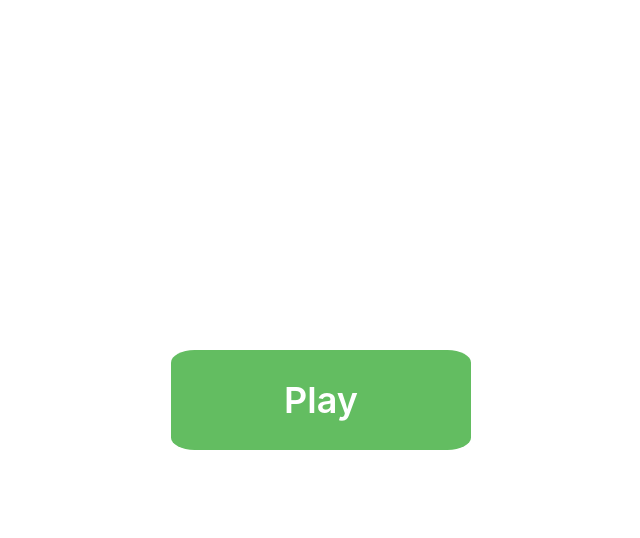
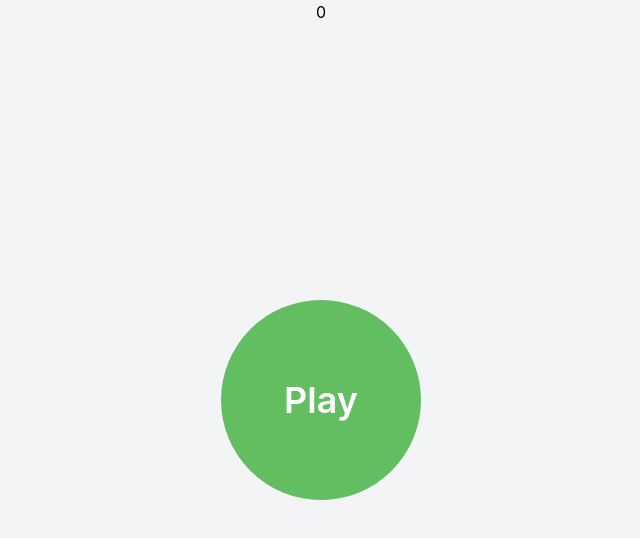
Before and after one commit to AaronGazzola/Generations-kampen, a Next.js app in the folder frontend/: page / in a window 1280 px wide. Shown: the top 538 px of the page, without its empty margins (319-959 px from the left). Built offline with nearby package versions, Linux system fonts and the light colour scheme.

Commit message:
play button and liquid drain timing fix

```diff
--- a/frontend/pages/_document.tsx
+++ b/frontend/pages/_document.tsx
@@ -10,7 +10,7 @@ class MyDocument extends Document {
 					<link rel='apple-touch-icon' href='/apple-touch-icon.png' />
 					<link rel='manifest' href='/manifest.json' />
 				</Head>
-				<body className='bg-background'>
+				<body className='bg-gray-100'>
 					<Main />
 					<NextScript />
 				</body>
--- a/frontend/pages/index.tsx
+++ b/frontend/pages/index.tsx
@@ -7,8 +7,7 @@ import { useAppSelector } from '../redux/hooks';
 const Home: NextPage = () => {
 	const { screenWidth, screenHeight } = useAppSelector(state => state.utils);
 	const [playButtonStyle, setPlayButtonStyle] = useState({
-		height: 100,
-		width: 300,
+		width: 200,
 		color: 'green'
 	});
 	const canvasRef = useRef<HTMLCanvasElement | null>(null);
@@ -17,6 +16,7 @@ const Home: NextPage = () => {
 		'standby' | 'play' | 'feedback' | 'countdown'
 	>('standby');
 	const [seconds, setSeconds] = useState(0);
+	const playButtonWidth = 200;
 
 	useEffect(() => {
 		if (phase !== 'play' || !canvasRef.current) return;
@@ -145,41 +145,40 @@ const Home: NextPage = () => {
 			}
 		}, 1000);
 	};
-
 	return (
 		<>
 			<Meta />
 			<Keyframes
 				from={{
-					transform: `scale(${playButtonStyle.width / screenWidth}, ${
-						playButtonStyle.height / screenHeight
-					})`,
-					borderRadius: 100
+					transform: `scale(1)`
 				}}
-				to={{ transform: 'scale(1.2,1.2)', borderRadius: 9999999 }}
+				to={{ transform: 'scale(10)' }}
 				name='playButtonExpand'
 			/>
 			{/* Play button */}
-			<div
-				className={`fixed top-0 left-0 w-screen origin-center bg-${
-					playButtonStyle.color
-				} ${
-					['standby', 'countdown'].includes(phase) ? '' : 'hidden'
-				} cursor-pointer`}
+			{/* <div
+				className={`fixed top-0 left-0 origin-center w-10 h-10 rounded-full bg-${
+					phase === 'countdown'
+						? 'green'
+						: `${playButtonStyle.color} cursor-pointer`
+				} ${['standby', 'countdown'].includes(phase) ? '' : 'hidden'}`}
 				style={{
-					height: 'calc(var(--vh) * 100)',
-					transform: `scale(${playButtonStyle.width / screenWidth}, ${
-						playButtonStyle.height / screenHeight
-					})`,
-					borderRadius: 100,
 					animation:
 						phase === 'countdown'
 							? 'playButtonExpand .5s cubic-bezier( 0.87, -0.1, 0.98, 0.06 )  forwards'
 							: ''
 				}}
-			></div>
+			></div> */}
+			<div
+				className='flex items-center justify-center fixed top-0 left-0 right-0 bottom-0'
+				style={{
+					display: ['countdown', 'standby'].includes(phase) ? 'flex' : 'none'
+				}}
+			>
 				<button
-				className={`fixed top-1/2 left-1/2 transform -translate-x-1/2 -translate-y-1/2 text-white font-semibold text-4xl ${
+					className={`text-white font-semibold text-4xl bg-green ${
+						phase === 'standby' ? 'hover:bg-green-light' : ''
+					} origin-center ${
 						['standby', 'countdown'].includes(phase) ? '' : 'hidden'
 					}`}
 					onMouseOver={() =>
@@ -190,17 +189,23 @@ const Home: NextPage = () => {
 					}
 					onMouseUp={playHandler}
 					style={{
-					width: playButtonStyle.width,
-					height: playButtonStyle.height,
-					transform:
-						phase === 'countdown' ? `scale(6) translate(-8%, -8%)` : '',
-					opacity: phase === 'countdown' ? 0 : 1,
-					transition: 'all .5s cubic-bezier( 0.87, -0.1, 0.98, 0.06 )'
+						width: playButtonWidth,
+						height: playButtonWidth,
+						borderRadius: '50%',
+						transform: phase === 'countdown' ? `scale(15)` : '',
+						transition: 'all 1s cubic-bezier( 0.85, -0.1, 0.66, 0.68 )'
 					}}
 					onClick={playHandler}
 				>
+					<span
+						className={`transition-opacity ease-in duration-500 ${
+							phase !== 'standby' ? 'opacity-0' : ''
+						}`}
+					>
 						Play
+					</span>
 				</button>
+			</div>
 			{/* Countdown */}
 			<p
 				className={`fixed top-1/2 left-1/2 text-7xl text-white ${
@@ -215,6 +220,9 @@ const Home: NextPage = () => {
 			>
 				{seconds}
 			</p>
+
+			{/* timer seconds */}
+			<p>{seconds}</p>
 
 			{/* Liquid timer */}
 			<canvas
--- a/frontend/styles/animations.css
+++ b/frontend/styles/animations.css
@@ -18,6 +18,6 @@
 		transform: translateY(-50px);
 	}
 	100% {
-		transform: translateY(100%);
+		transform: translateY(85%);
 	}
 }
```
Lines whose indentation alone changed are shown as unchanged.
